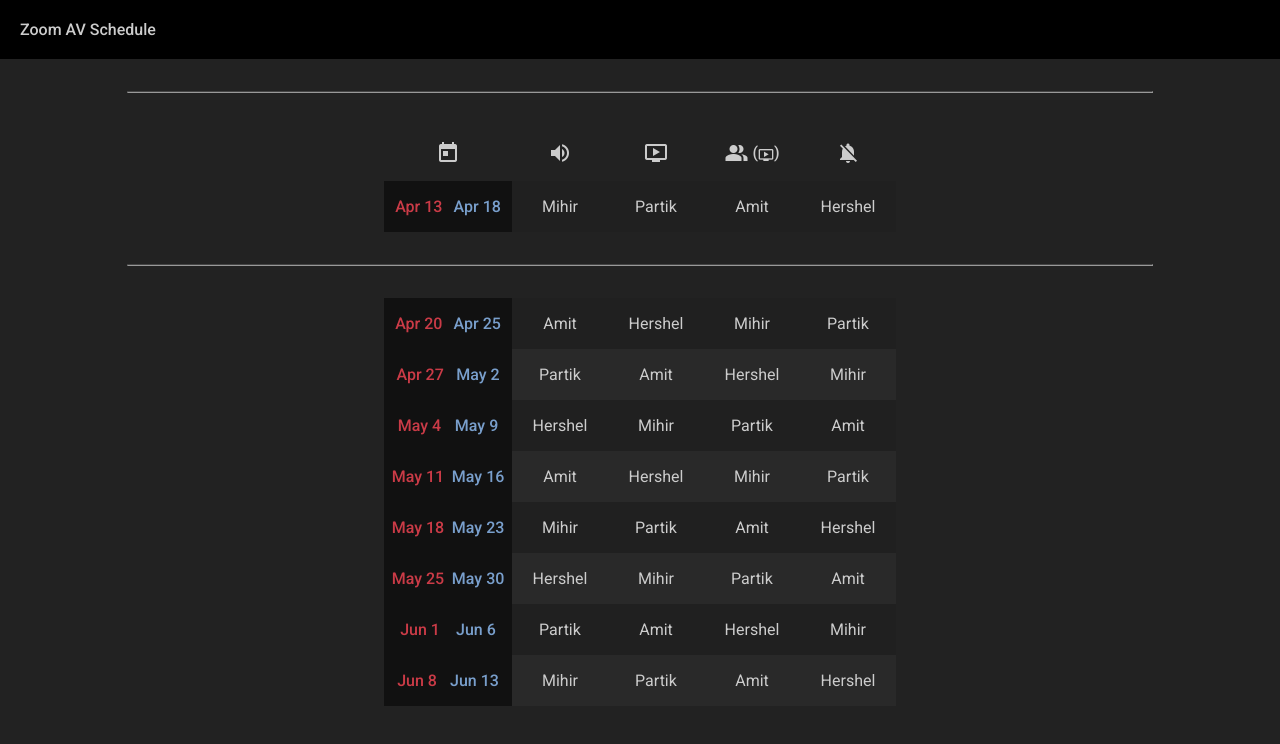
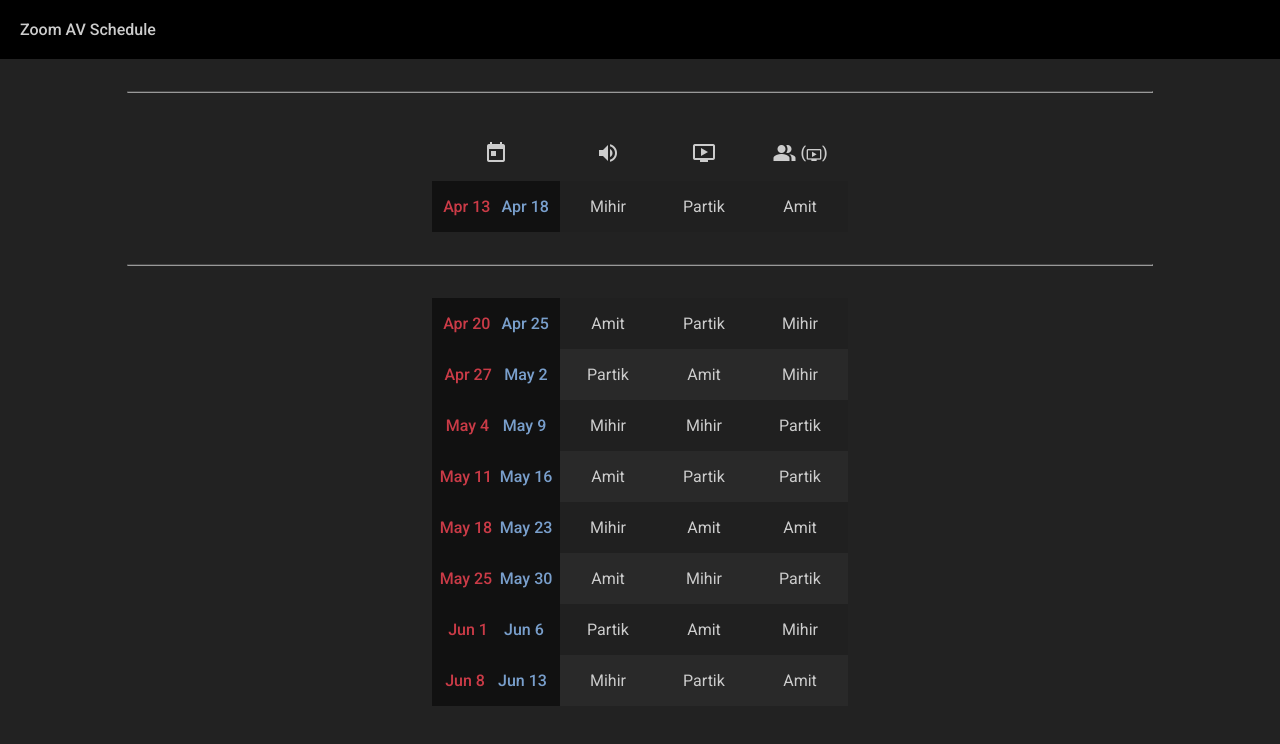
Before and after one commit to partikathwal/ehczoomav, a plain HTML site: page public/index.html in a window 1280 px wide. Drawn offline with Linux system fonts and the light colour scheme.

Commit message:
Remove Hershel and Off column
Edit cycle to even out responsibilities

```diff
--- a/public/index.html
+++ b/public/index.html
@@ -92,7 +92,6 @@
                     <th>
                         <i class="material-icons">people_alt</i>&nbsp;<span style="font-size: 1em">(<i class="material-icons" style="font-size: inherit;">ondemand_video</i>)</span>
                     </th>
-                    <th><i class="material-icons">notifications_off</i></th>
                 </tr>
             </thead>
             <tbody>
@@ -112,14 +111,14 @@
     <script>
 
         const weekCycle = [
-            { "Sound": "Amit", "Media": "Hershel", "Attendant": "Mihir", "Off": "Partik" },
-            { "Sound": "Partik", "Media": "Amit", "Attendant": "Hershel", "Off": "Mihir" },
-            { "Sound": "Hershel", "Media": "Mihir", "Attendant": "Partik", "Off": "Amit" },
-            { "Sound": "Amit", "Media": "Hershel", "Attendant": "Mihir", "Off": "Partik" },
-            { "Sound": "Mihir", "Media": "Partik", "Attendant": "Amit", "Off": "Hershel" },
-            { "Sound": "Hershel", "Media": "Mihir", "Attendant": "Partik", "Off": "Amit" },
-            { "Sound": "Partik", "Media": "Amit", "Attendant": "Hershel", "Off": "Mihir" },
-            { "Sound": "Mihir", "Media": "Partik", "Attendant": "Amit", "Off": "Hershel" }
+            { "Sound": "Amit", "Media": "Partik", "Attendant": "Mihir" },
+            { "Sound": "Partik", "Media": "Amit", "Attendant": "Mihir" },
+            { "Sound": "Mihir", "Media": "Mihir", "Attendant": "Partik" },
+            { "Sound": "Amit", "Media": "Partik", "Attendant": "Partik" },
+            { "Sound": "Mihir", "Media": "Amit", "Attendant": "Amit" },
+            { "Sound": "Amit", "Media": "Mihir", "Attendant": "Partik" },
+            { "Sound": "Partik", "Media": "Amit", "Attendant": "Mihir" },
+            { "Sound": "Mihir", "Media": "Partik", "Attendant": "Amit" },
         ];
 
         const tueDateDiv = document.querySelector("#tueDate");
@@ -174,7 +173,6 @@
                 <td>${week.Sound}</td>
                 <td>${week.Media}</td>
                 <td>${week.Attendant}</td>
-                <td>${week.Off}</td>
             </tr>`;
         }
 
```
